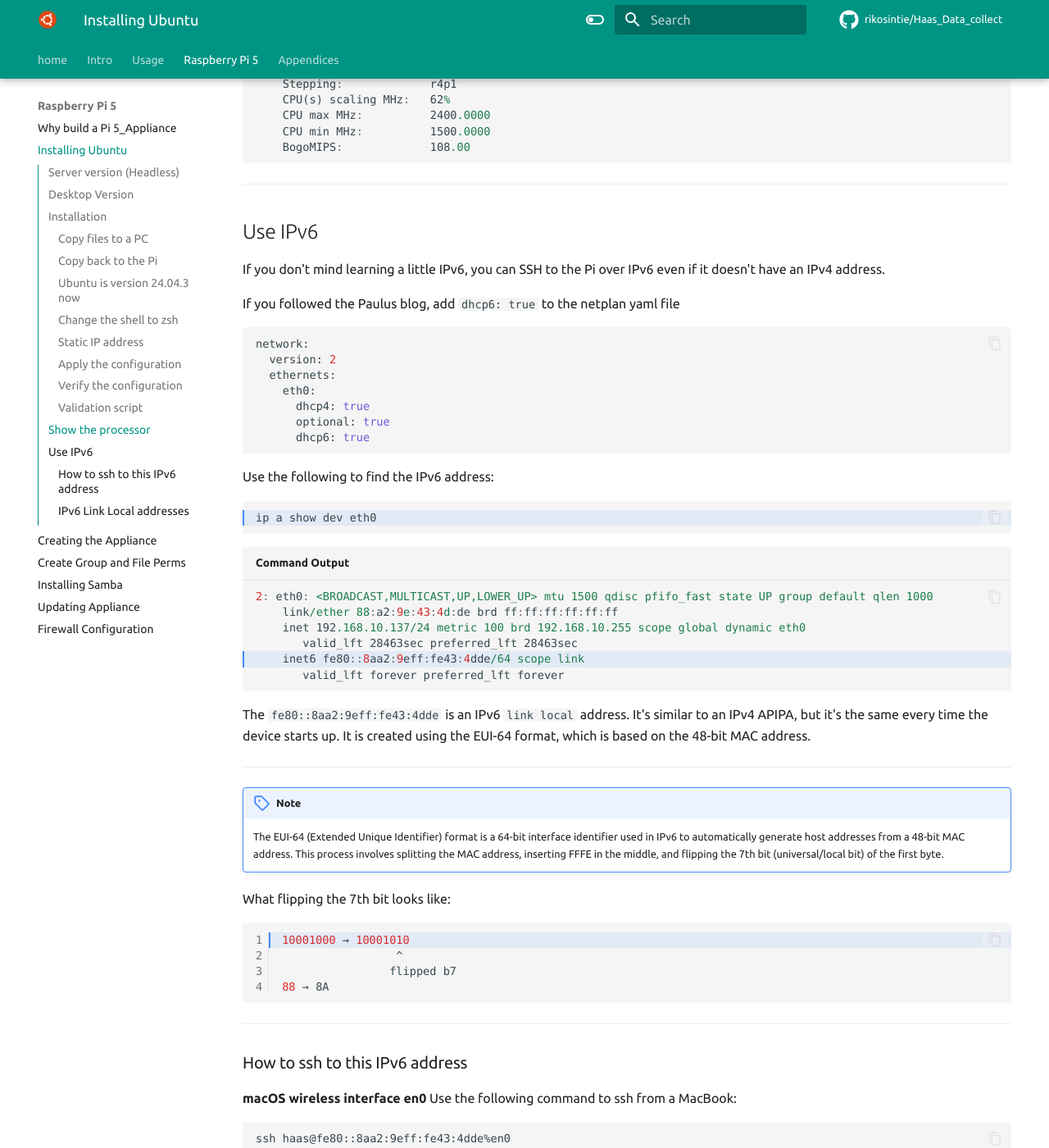
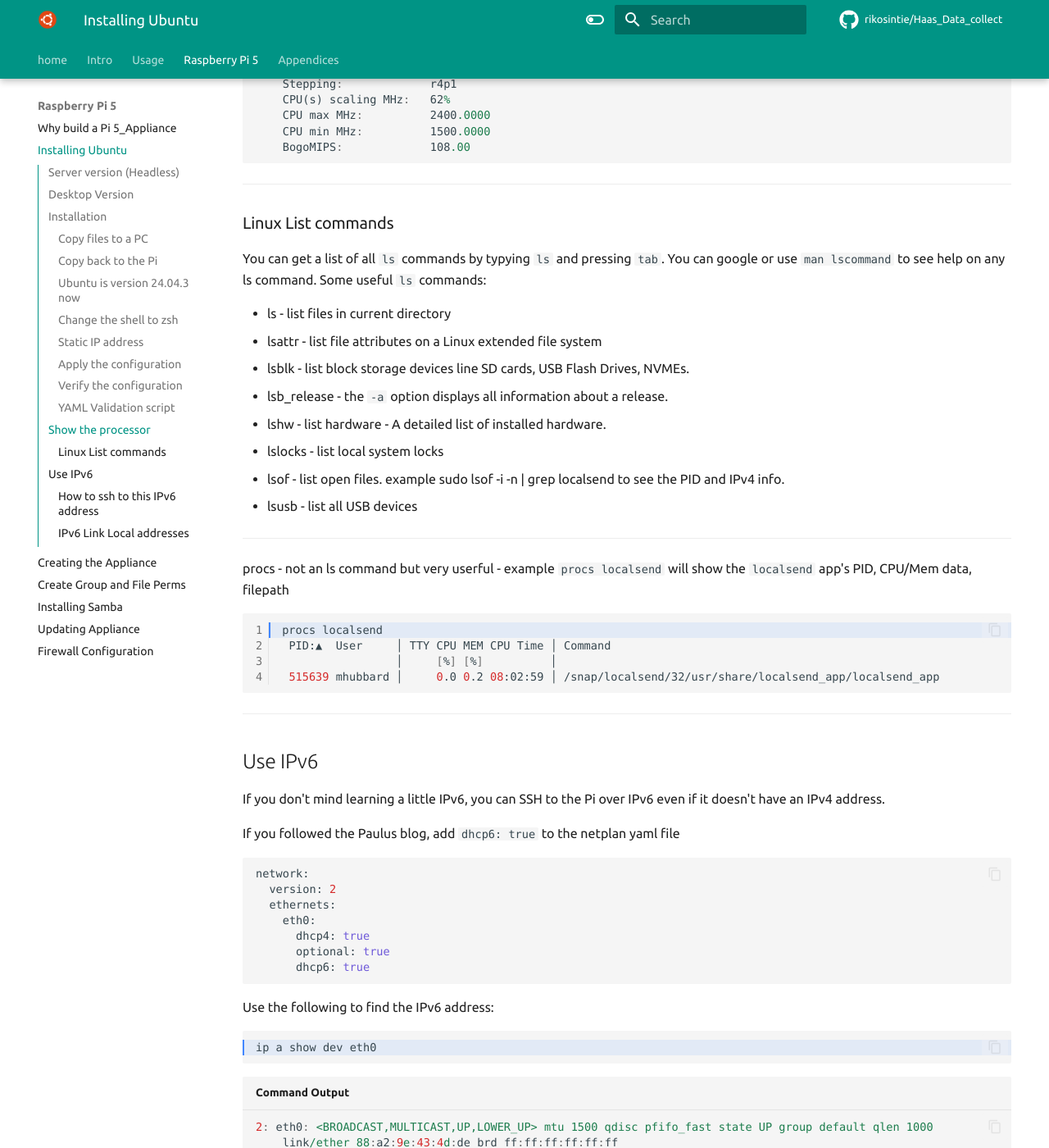
Before and after one commit to rikosintie/Haas_Data_collect, an MkDocs documentation site: the page built from docs/build_pi_5_appliance/installing_ubuntu.md, in a window 1280 px wide and 1400 px high, scrolled down 5367 px. Shown: the whole window at 82% size. Built offline with MkDocs 1.6.1 and Material for MkDocs 9.7.7, drawn with Linux system fonts in a browser that asks for light colours; some web fonts are replaced; comment, search, counter and statistics services are not loaded; some of the changed text lies outside the part shown.

Commit message:
Git Title: Added ls commands
Git Description:
Added a list of linux ls commands

````diff
--- a/docs/build_pi_5_appliance/installing_ubuntu.md
+++ b/docs/build_pi_5_appliance/installing_ubuntu.md
@@ -154,7 +154,7 @@
 ip route show
 ```
 
-### Validation script
+### YAML Validation script
 
 If you are doing a lot of changes to the yaml file you can use this script to automate the testing:
 
@@ -227,6 +227,32 @@
     CPU max MHz:          2400.0000
     CPU min MHz:          1500.0000
     BogoMIPS:             108.00
+```
+
+----------------------------------------------------------------
+
+### Linux List commands
+
+You can get a list of all `ls` commands by typying `ls` and pressing `tab`. You can google or use `man lscommand` to see help on any ls command. Some useful `ls` commands:
+
+- ls - list files in current directory
+- lsattr - list file attributes on a Linux extended file system
+- lsblk - list block storage devices line SD cards, USB Flash Drives, NVMEs.
+- lsb_release - the `-a` option displays all information about a release.
+- lshw - list hardware - A detailed list of installed hardware.
+- lslocks - list local system locks
+- lsof - list open files. example sudo lsof -i -n | grep localsend to see the PID and IPv4 info.
+- lsusb - list all USB devices
+
+----------------------------------------------------------------
+
+procs - not an ls command but very userful - example `procs localsend` will show the `localsend` app's PID, CPU/Mem data, filepath
+
+```bash linenums='1' hl_lines='1'
+procs localsend
+ PID:▲  User     │ TTY CPU MEM CPU Time │ Command
+                 │     [%] [%]          │
+ 515639 mhubbard │     0.0 0.2 08:02:59 │ /snap/localsend/32/usr/share/localsend_app/localsend_app
 ```
 
 ----------------------------------------------------------------
````
